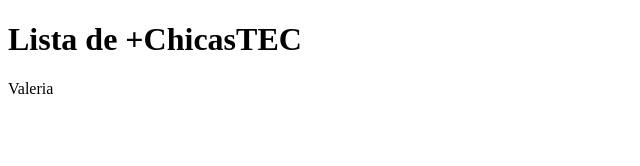
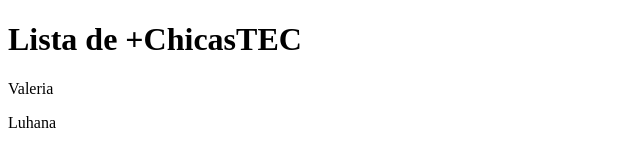
Before and after one commit to Bubbl33s/session-23, a plain HTML site: page index.html in a window 1280 px wide. Shown: the full height of the page, 0-640 px from the left. Drawn offline with Linux system fonts and the light colour scheme.

Commit message:
nuevos cambio

```diff
--- a/index.html
+++ b/index.html
@@ -9,5 +9,6 @@
     <h1>Lista de +ChicasTEC</h1>
 
     <p>Valeria</p>
+    <p>Luhana</p>
   </body>
 </html>
```
